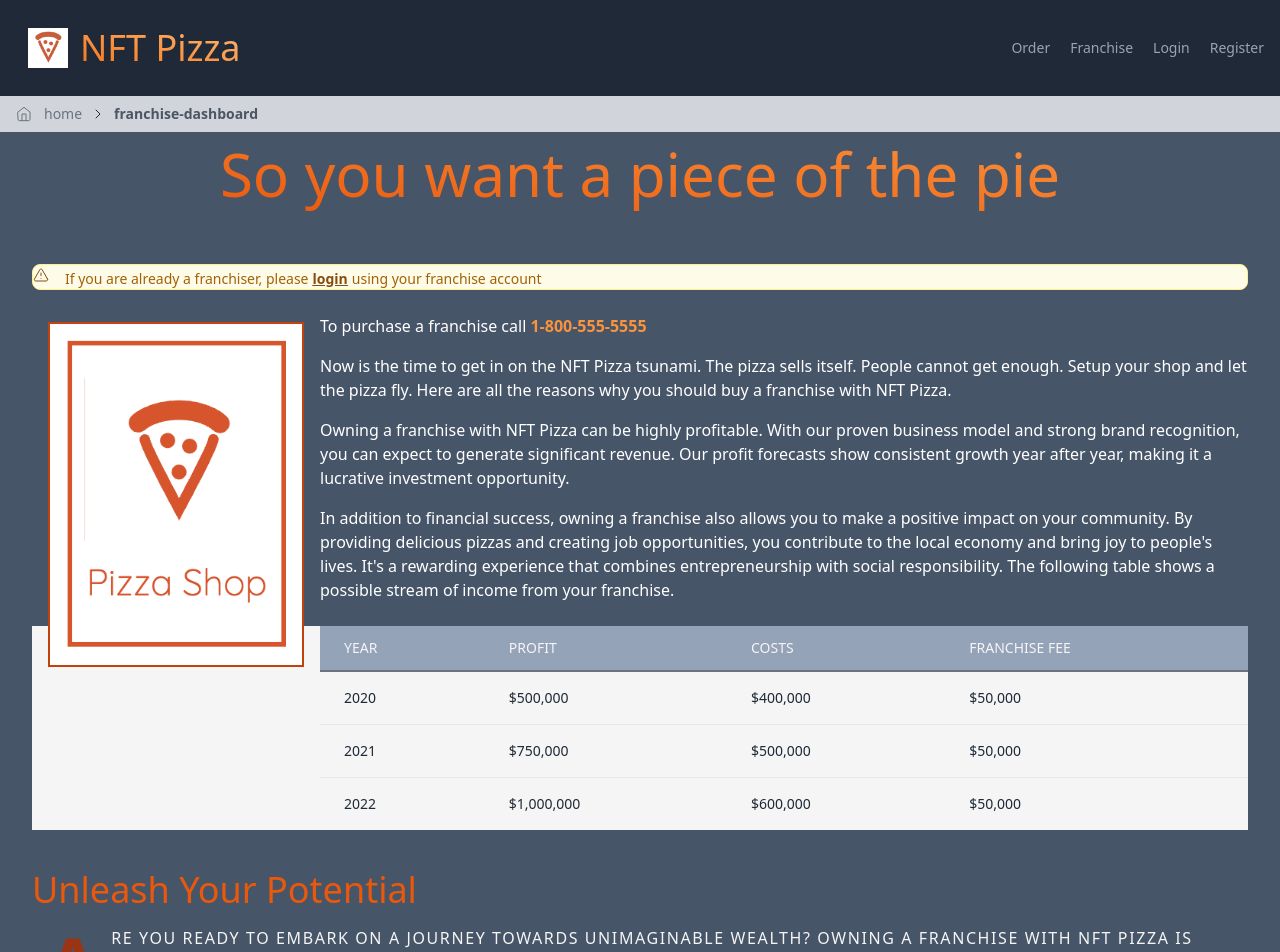
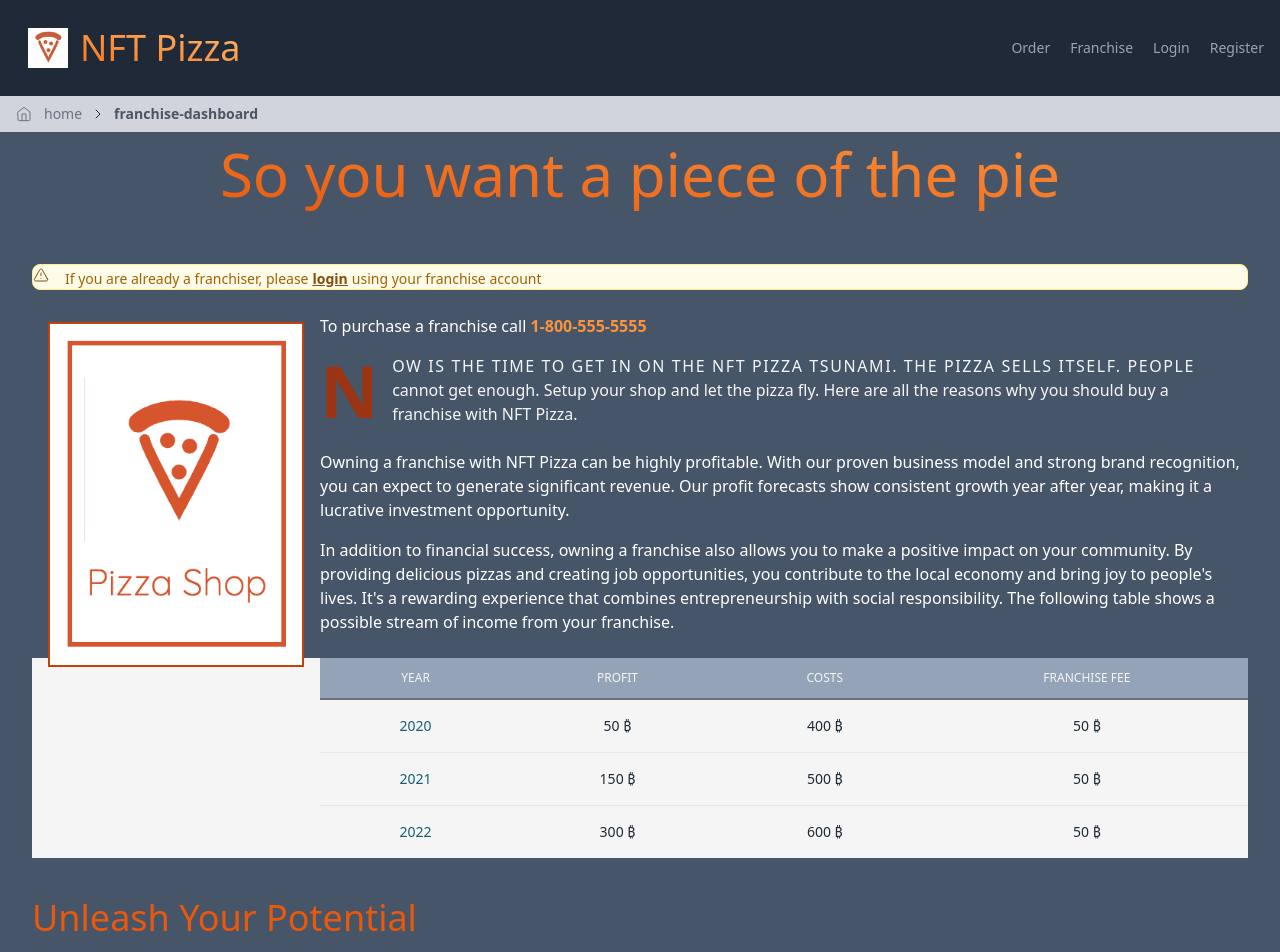
Before and after one commit to zacherikson/jwt-pizza, a React (Vite) app: page /franchise-dashboard in a window 1280 px wide. Shown: the top 952 px of the page. Built offline with nearby package versions, Linux system fonts and the light colour scheme; a web font is replaced by a local one.

Commit message:
enhance(styles)

```diff
--- a/src/views/adminDashboard.jsx
+++ b/src/views/adminDashboard.jsx
@@ -43,24 +43,11 @@ export default function AdminDashboard({ user }) {
                     <table className='min-w-full divide-y divide-gray-200'>
                       <thead className='uppercase text-neutral-100 bg-slate-400 border-b-2 border-gray-500'>
                         <tr>
-                          <th scope='col' className='px-6 py-3 text-center text-xs font-medium'>
-                            Franchise
-                          </th>
-                          <th scope='col' className='px-6 py-3 text-center text-xs font-medium'>
-                            Franchisee
-                          </th>
-                          <th scope='col' className='px-6 py-3 text-end text-xs font-medium'>
-                            Store
-                          </th>
-                          <th scope='col' className='px-6 py-3 text-center text-xs font-medium'>
-                            Location
-                          </th>
-                          <th scope='col' className='px-6 py-3 text-end text-xs font-medium'>
-                            Revenue
-                          </th>
-                          <th scope='col' className='px-6 py-3 text-center text-xs font-medium'>
-                            Action
-                          </th>
+                          {['Franchise', 'Franchisee', 'Store', 'Location', 'Revenue', 'Action'].map((header) => (
+                            <th key={header} scope='col' className='px-6 py-3 text-center text-xs font-medium'>
+                              {header}
+                            </th>
+                          ))}
                         </tr>
                       </thead>
                       {franchises.map((franchise, findex) => {
--- a/src/views/franchiseDashboard.jsx
+++ b/src/views/franchiseDashboard.jsx
@@ -42,27 +42,20 @@ export default function FranchiseDashboard({ user }) {
                 <table className='min-w-full divide-y divide-gray-200'>
                   <thead className='uppercase text-neutral-100 bg-slate-400 border-b-2 border-gray-500'>
                     <tr>
-                      <th scope='col' className='px-6 py-3 text-start text-xs font-medium'>
-                        Name
-                      </th>
-                      <th scope='col' className='px-6 py-3 text-start text-xs font-medium'>
-                        Location
-                      </th>
-                      <th scope='col' className='px-6 py-3 text-end text-xs font-medium'>
-                        Revenue
-                      </th>
-                      <th scope='col' className='px-6 py-3 text-end text-xs font-medium'>
-                        Action
-                      </th>
+                      {['Name', 'Location', 'Revenue', 'Action'].map((header) => (
+                        <th key={header} scope='col' className='px-6 py-3 text-center text-xs font-medium'>
+                          {header}
+                        </th>
+                      ))}
                     </tr>
                   </thead>
                   <tbody className='divide-y divide-gray-200'>
                     {franchise.stores?.map((store) => (
                       <tr key={store.location} className='hover:bg-gray-100'>
-                        <td className='px-6 py-4 whitespace-nowrap text-sm font-medium text-gray-800'>{store.name}</td>
-                        <td className='px-6 py-4 whitespace-nowrap text-sm font-medium text-gray-800'>{store.location}</td>
-                        <td className='px-6 py-4 whitespace-nowrap text-end text-sm text-gray-800'>{store.totalRevenue.toLocaleString()} ₿</td>
-                        <td className='px-6 py-4 whitespace-nowrap text-end text-sm font-medium'>
+                        <td className='px-6 py-4 text-sm text-center font-medium text-gray-800'>{store.name}</td>
+                        <td className='px-6 py-4 text-sm text-center font-medium text-gray-800'>{store.location}</td>
+                        <td className='px-6 py-4 text-end text-sm text-gray-800'>{store.totalRevenue.toLocaleString()} ₿</td>
+                        <td className='px-6 py-4 text-end text-sm font-medium'>
                           <button
                             type='button'
                             className='px-2 py-1 inline-flex items-center gap-x-2 text-sm font-semibold rounded-lg border border-1 border-orange-400 text-orange-400 hover:border-orange-800 hover:text-orange-800'
@@ -113,7 +106,7 @@ function whyFranchise() {
           <p className='py-2 text-white'>
             To purchase a franchise call <span className='font-semibold text-orange-400'>1-800-555-5555</span>
           </p>
-          <p className='py-2 text-white'>
+          <p className='py-2 text-neutral-100 text-start mx-4 pb-4 first-line:uppercase first-line:tracking-widest  first-letter:text-7xl first-letter:font-bold first-letter:text-orange-800  first-letter:mr-3 first-letter:float-left'>
             Now is the time to get in on the NFT Pizza tsunami. The pizza sells itself. People cannot get enough. Setup your shop and let the pizza fly. Here are all the reasons why you should buy a
             franchise with NFT Pizza.
           </p>
@@ -134,38 +127,31 @@ function whyFranchise() {
                     <table className='min-w-full divide-y divide-gray-200'>
                       <thead className='uppercase text-neutral-100 bg-slate-400 border-b-2 border-gray-500'>
                         <tr>
-                          <th scope='col' className='px-6 text-sm py-3 text-start font-medium'>
-                            Year
-                          </th>
-                          <th scope='col' className='px-6 text-sm py-3 text-start font-medium'>
-                            Profit
-                          </th>
-                          <th scope='col' className='px-6 text-sm py-3 text-start font-medium'>
-                            Costs
-                          </th>
-                          <th scope='col' className='px-6 text-sm py-3 text-start font-medium'>
-                            Franchise Fee
-                          </th>
+                          {['Year', 'Profit', 'Costs', 'Franchise Fee'].map((header) => (
+                            <th key={header} scope='col' className='px-6 py-3 text-center text-xs font-medium'>
+                              {header}
+                            </th>
+                          ))}
                         </tr>
                       </thead>
                       <tbody className='divide-y divide-gray-200'>
                         <tr>
-                          <td className='px-6 py-4 whitespace-nowrap text-sm font-medium text-gray-800'>2020</td>
-                          <td className='px-6 py-4 whitespace-nowrap text-sm text-gray-800'>$500,000</td>
-                          <td className='px-6 py-4 whitespace-nowrap text-sm text-gray-800'>$400,000</td>
-                          <td className='px-6 py-4 whitespace-nowrap text-sm text-gray-800'>$50,000</td>
+                          <td className='px-6 py-4 text-sm text-center font-medium text-cyan-800'>2020</td>
+                          <td className='px-6 py-4 text-sm text-center text-gray-800'>50 ₿</td>
+                          <td className='px-6 py-4 text-sm text-center text-gray-800'>400 ₿</td>
+                          <td className='px-6 py-4 text-sm text-center text-gray-800'>50 ₿</td>
                         </tr>
                         <tr>
-                          <td className='px-6 py-4 whitespace-nowrap text-sm font-medium text-gray-800'>2021</td>
-                          <td className='px-6 py-4 whitespace-nowrap text-sm text-gray-800'>$750,000</td>
-                          <td className='px-6 py-4 whitespace-nowrap text-sm text-gray-800'>$500,000</td>
-                          <td className='px-6 py-4 whitespace-nowrap text-sm text-gray-800'>$50,000</td>
+                          <td className='px-6 py-4 text-sm text-center font-medium text-cyan-800'>2021</td>
+                          <td className='px-6 py-4 text-sm text-center text-gray-800'>150 ₿</td>
+                          <td className='px-6 py-4 text-sm text-center text-gray-800'>500 ₿</td>
+                          <td className='px-6 py-4 text-sm text-center text-gray-800'>50 ₿</td>
                         </tr>
                         <tr>
-                          <td className='px-6 py-4 whitespace-nowrap text-sm font-medium text-gray-800'>2022</td>
-                          <td className='px-6 py-4 whitespace-nowrap text-sm text-gray-800'>$1,000,000</td>
-                          <td className='px-6 py-4 whitespace-nowrap text-sm text-gray-800'>$600,000</td>
-                          <td className='px-6 py-4 whitespace-nowrap text-sm text-gray-800'>$50,000</td>
+                          <td className='px-6 py-4 text-sm text-center font-medium text-cyan-800'>2022</td>
+                          <td className='px-6 py-4 text-sm text-center text-gray-800'>300 ₿</td>
+                          <td className='px-6 py-4 text-sm text-center text-gray-800'>600 ₿</td>
+                          <td className='px-6 py-4 text-sm text-center text-gray-800'>50 ₿</td>
                         </tr>
                       </tbody>
                     </table>
```
